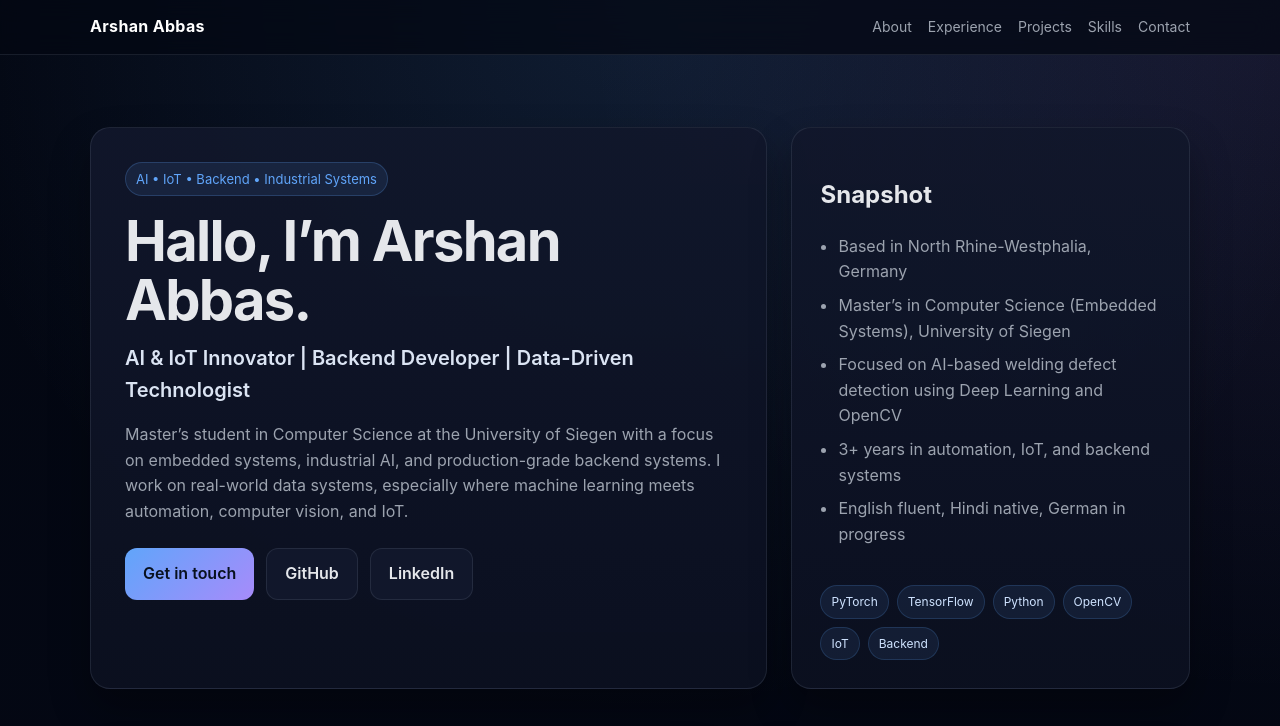
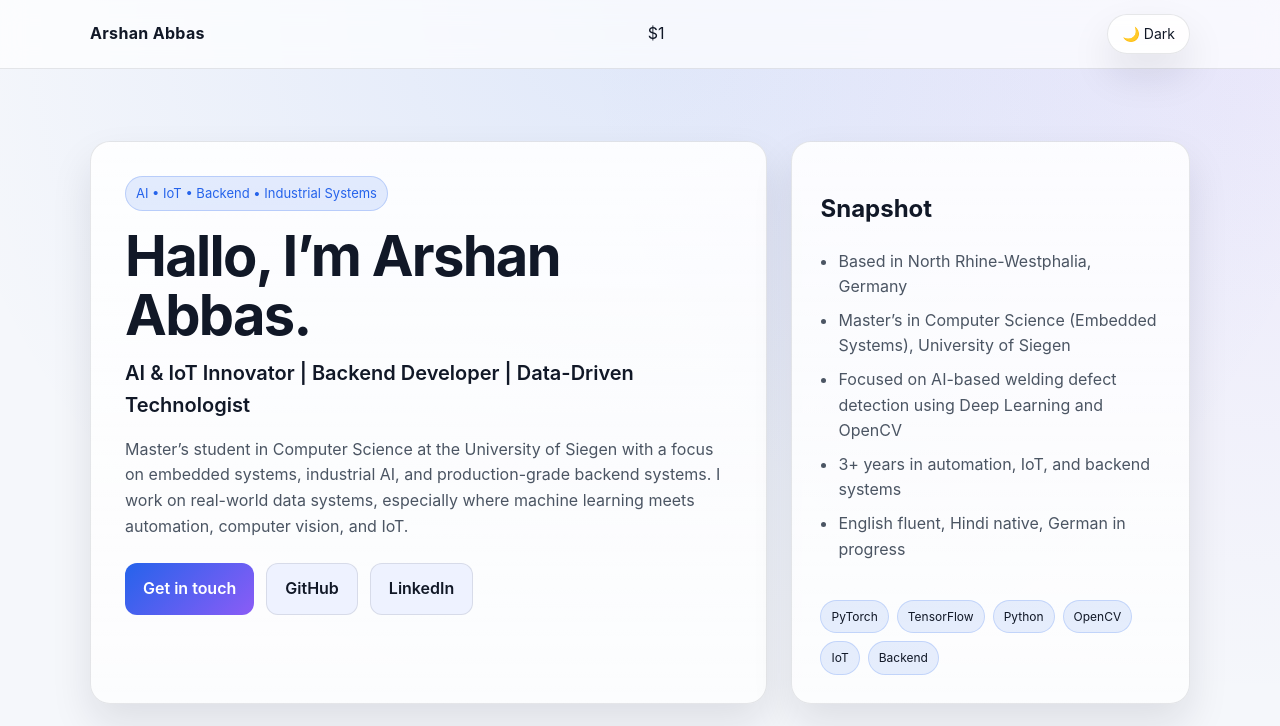
Before and after one commit to arshanabbas/arshanabbas.github.io, a plain HTML site: page index.html in a window 1280 px wide. Shown: the top 726 px of the page. Drawn offline with Linux system fonts and the light colour scheme.

Commit message:
Update index.html

```diff
--- a/index.html
+++ b/index.html
@@ -10,6 +10,25 @@
   />
   <style>
     :root {
+      --bg: #f5f7fb;
+      --panel: rgba(255,255,255,0.88);
+      --panel-2: #eef2ff;
+      --text: #111827;
+      --muted: #4b5563;
+      --line: rgba(15, 23, 42, 0.1);
+      --accent: #2563eb;
+      --accent-2: #8b5cf6;
+      --success: #059669;
+      --radius: 20px;
+      --shadow: 0 20px 40px rgba(15,23,42,0.10);
+      --max: 1100px;
+      --nav-bg: rgba(255,255,255,0.7);
+      --hero-glow-1: rgba(37,99,235,0.10);
+      --hero-glow-2: rgba(139,92,246,0.10);
+      --button-text: #ffffff;
+    }
+
+    body.dark {
       --bg: #050816;
       --panel: #0b1020;
       --panel-2: #11172b;
@@ -19,9 +38,11 @@
       --accent: #60a5fa;
       --accent-2: #a78bfa;
       --success: #34d399;
-      --radius: 20px;
       --shadow: 0 20px 40px rgba(0,0,0,0.32);
-      --max: 1100px;
+      --nav-bg: rgba(3,7,18,0.72);
+      --hero-glow-1: rgba(96,165,250,0.14);
+      --hero-glow-2: rgba(167,139,250,0.12);
+      --button-text: #08111f;
     }
 
     * { box-sizing: border-box; }
@@ -30,11 +51,12 @@
       margin: 0;
       font-family: Inter, ui-sans-serif, system-ui, -apple-system, BlinkMacSystemFont, "Segoe UI", sans-serif;
       background:
-        radial-gradient(circle at top, rgba(96,165,250,0.14), transparent 28%),
-        radial-gradient(circle at right top, rgba(167,139,250,0.12), transparent 25%),
-        linear-gradient(180deg, #030712 0%, #050816 100%);
+        radial-gradient(circle at top, var(--hero-glow-1), transparent 28%),
+        radial-gradient(circle at right top, var(--hero-glow-2), transparent 25%),
+        linear-gradient(180deg, var(--bg) 0%, var(--bg) 100%);
       color: var(--text);
       line-height: 1.6;
+      transition: background 0.25s ease, color 0.25s ease;
     }
 
     a { color: var(--accent); text-decoration: none; }
@@ -50,8 +72,9 @@
       top: 0;
       z-index: 40;
       backdrop-filter: blur(12px);
-      background: rgba(3,7,18,0.72);
+      background: var(--nav-bg);
       border-bottom: 1px solid var(--line);
+      transition: background 0.25s ease, border-color 0.25s ease;
     }
 
     nav {
@@ -65,18 +88,31 @@
     .brand {
       font-weight: 700;
       letter-spacing: 0.02em;
-      color: #fff;
+      color: var(--text);
     }
 
     .nav-links {
       display: flex;
       gap: 16px;
       flex-wrap: wrap;
+      align-items: center;
     }
 
     .nav-links a {
       color: var(--muted);
       font-size: 14px;
+    }
+
+    .theme-toggle {
+      border: 1px solid var(--line);
+      background: var(--panel);
+      color: var(--text);
+      border-radius: 999px;
+      padding: 8px 14px;
+      font: inherit;
+      font-size: 14px;
+      cursor: pointer;
+      box-shadow: var(--shadow);
     }
 
     .hero {
@@ -88,10 +124,11 @@
     }
 
     .card {
-      background: linear-gradient(180deg, rgba(17,23,43,0.94), rgba(11,16,32,0.96));
+      background: linear-gradient(180deg, var(--panel), color-mix(in srgb, var(--panel) 82%, transparent));
       border: 1px solid var(--line);
       border-radius: var(--radius);
       box-shadow: var(--shadow);
+      transition: background 0.25s ease, border-color 0.25s ease;
     }
 
     .hero-main {
@@ -102,9 +139,9 @@
       display: inline-block;
       padding: 6px 10px;
       border-radius: 999px;
-      background: rgba(96,165,250,0.1);
+      background: color-mix(in srgb, var(--accent) 12%, transparent);
       color: var(--accent);
-      border: 1px solid rgba(96,165,250,0.22);
+      border: 1px solid color-mix(in srgb, var(--accent) 22%, transparent);
       font-size: 13px;
       margin-bottom: 16px;
     }
@@ -118,7 +155,7 @@
 
     .subtitle {
       margin: 0 0 16px;
-      color: #dbe4f3;
+      color: var(--text);
       font-size: 20px;
       font-weight: 600;
     }
@@ -150,7 +187,7 @@
 
     .btn.primary {
       background: linear-gradient(135deg, var(--accent), var(--accent-2));
-      color: #08111f;
+      color: var(--button-text);
       border: 0;
     }
 
@@ -230,14 +267,14 @@
     .tag {
       padding: 6px 10px;
       border-radius: 999px;
-      background: rgba(96,165,250,0.09);
-      border: 1px solid rgba(96,165,250,0.18);
-      color: #cfe3ff;
+      background: color-mix(in srgb, var(--accent) 10%, transparent);
+      border: 1px solid color-mix(in srgb, var(--accent) 18%, transparent);
+      color: var(--text);
       font-size: 12px;
     }
 
     .highlight {
-      color: #fff;
+      color: var(--text);
       font-weight: 600;
     }
 
@@ -249,7 +286,7 @@
 
     footer {
       padding: 28px 0 48px;
-      color: #718096;
+      color: var(--muted);
       font-size: 14px;
       text-align: center;
     }
@@ -263,20 +300,20 @@
       .hero {
         padding-top: 34px;
       }
+
+      nav {
+        flex-direction: column;
+        align-items: flex-start;
+      }
     }
   </style>
 </head>
-<body>
+<body class="dark">
   <div class="nav-wrap">
     <nav class="container">
       <div class="brand">Arshan Abbas</div>
-      <div class="nav-links">
-        <a href="#about">About</a>
-        <a href="#experience">Experience</a>
-        <a href="#projects">Projects</a>
-        <a href="#skills">Skills</a>
-        <a href="#contact">Contact</a>
-      </div>
+      $1
+      <button class="theme-toggle" id="themeToggle" type="button" aria-label="Toggle color theme">☀️ Light</button>
     </nav>
   </div>
 
@@ -447,6 +484,24 @@
   </footer>
 
   <script>
+    const themeToggle = document.getElementById('themeToggle');
+    const savedTheme = localStorage.getItem('theme');
+    const prefersDark = window.matchMedia('(prefers-color-scheme: dark)').matches;
+
+    function applyTheme(theme) {
+      document.body.classList.toggle('dark', theme === 'dark');
+      themeToggle.textContent = theme === 'dark' ? '☀️ Light' : '🌙 Dark';
+      themeToggle.setAttribute('aria-label', theme === 'dark' ? 'Switch to light mode' : 'Switch to dark mode');
+      localStorage.setItem('theme', theme);
+    }
+
+    applyTheme(savedTheme || (prefersDark ? 'dark' : 'light'));
+
+    themeToggle.addEventListener('click', () => {
+      const nextTheme = document.body.classList.contains('dark') ? 'light' : 'dark';
+      applyTheme(nextTheme);
+    });
+
     document.getElementById('year').textContent = new Date().getFullYear();
   </script>
 </body>
```
